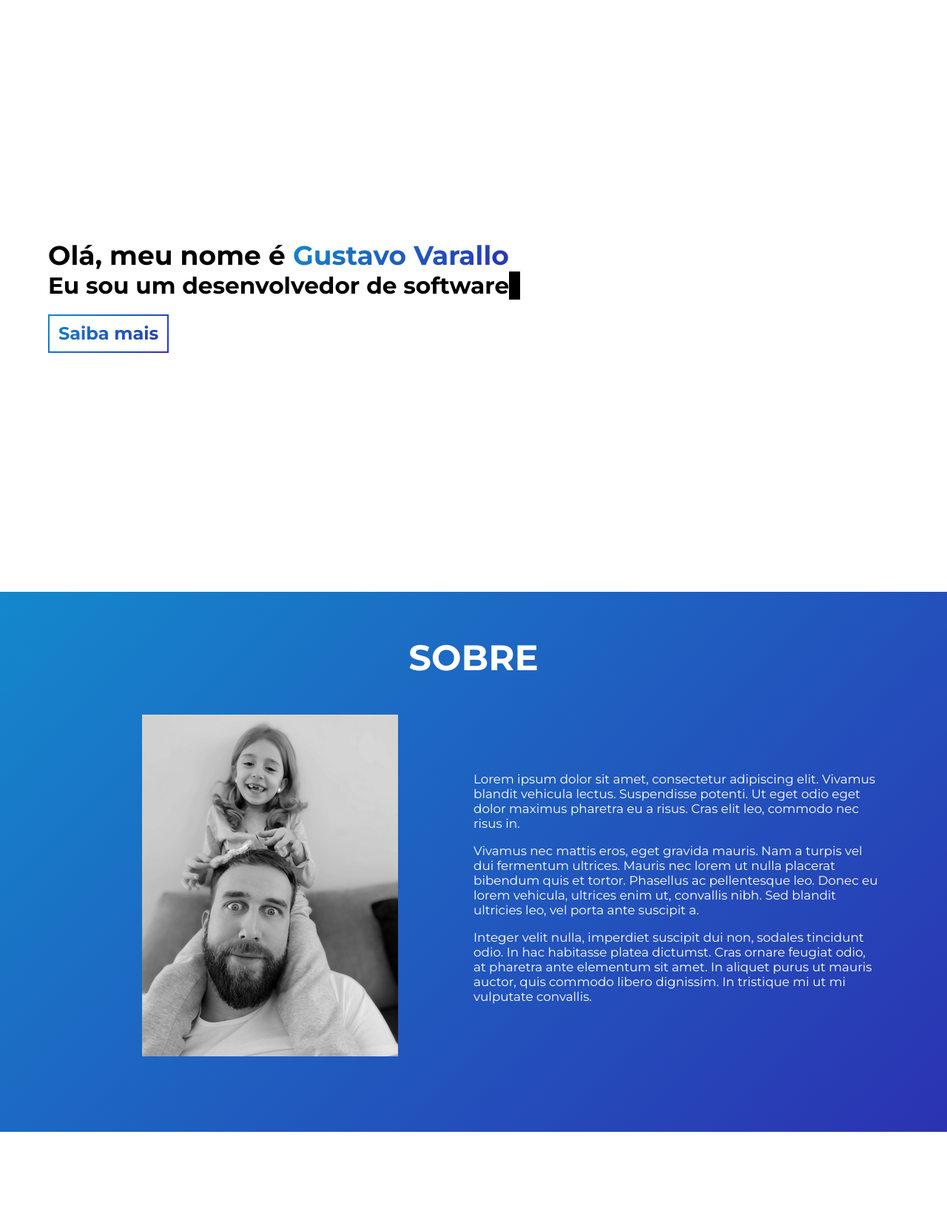
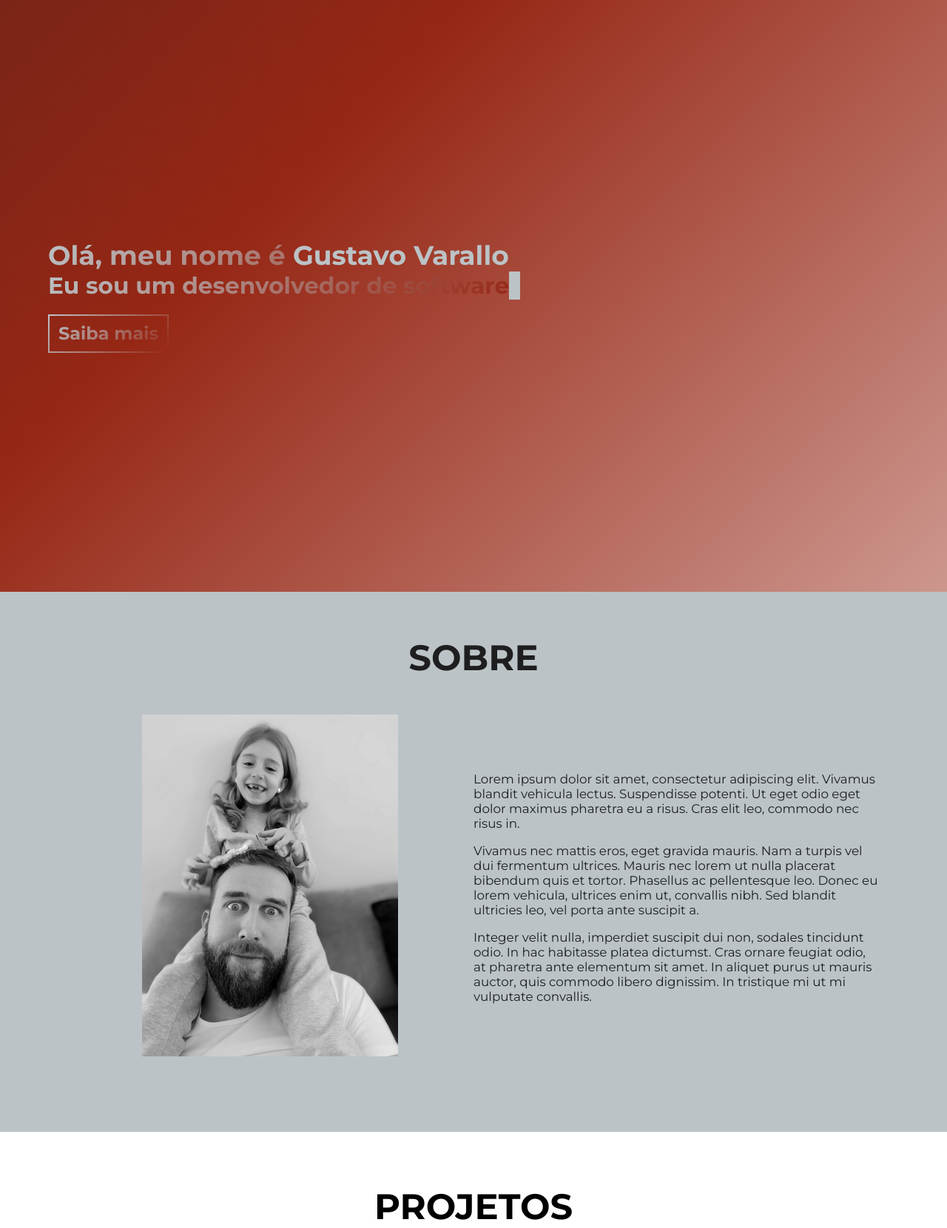
Before and after one commit to guvarallo/selfolio, a React (Create React App) app: page / in a window 1280 px wide. Shown: the whole page at 74% size. Before the commit the page ends 1578 px from the top, so only its background shows below. Built offline with nearby package versions, Linux system fonts and the light colour scheme.

Commit message:
modified main and about backgrounds

```diff
--- a/src/App.tsx
+++ b/src/App.tsx
@@ -2,12 +2,14 @@ import React from 'react';
 
 import Main from './components/Main/index';
 import About from './components/About/index';
+import Project from './components/Projects/index';
 import GlobalStyles from './styles/global';
 
 const App: React.FC = () => (
   <>
     <Main />
     <About />
+    <Project />
     <GlobalStyles />
   </>
 );
--- a/src/components/About/styles.ts
+++ b/src/components/About/styles.ts
@@ -1,8 +1,8 @@
 import styled from 'styled-components';
 
 export const Container = styled.div`
-  background: linear-gradient(135deg, #1488cc 0%, #2b32b2 100%);
-  color: white;
+  background: #bbc3c6;
+  color: #1e1e20;
 
   h1 {
     text-align: center;
--- a/src/components/Main/index.tsx
+++ b/src/components/Main/index.tsx
@@ -29,7 +29,7 @@ const Main: React.FC = () => {
         </h1>
         <div className="text-typing">{subtitle}</div>
       </Fade>
-      <Fade duration={1000} delay={1500} distance="30px">
+      <Fade left duration={1000} delay={1500} distance="30px">
         <Cta onClick={() => scrollTo(document.getElementById('about'))}>
           {cta}
         </Cta>
--- a/src/components/Main/styles.ts
+++ b/src/components/Main/styles.ts
@@ -7,31 +7,53 @@ export const Outdoor = styled.section`
   flex-direction: column;
   justify-content: center;
   align-items: flex-start;
-  background: #fff;
+  background: linear-gradient(-45deg, #fff, #962715, #1e1e20, #bbc3c6);
+  background-size: 400% 400%;
+  animation: gradient 15s ease infinite;
   font-weight: bold;
-  color: black;
-  margin-left: 65px;
   z-index: -1;
 
+  @keyframes gradient {
+    0% {
+      background-position: 0% 50%;
+    }
+    50% {
+      background-position: 100% 50%;
+    }
+    100% {
+      background-position: 0% 50%;
+    }
+  }
+
   h1 {
+    margin-left: 65px;
     white-space: nowrap;
     max-width: fit-content;
     font-weight: bold;
+    background: linear-gradient(135deg, #bbc3c6 0%, #962715 100%);
+    background-clip: text;
+    -webkit-background-clip: text;
+    -webkit-text-fill-color: transparent;
   }
 
   span {
-    background: linear-gradient(135deg, #1488cc 0%, #2b32b2 100%);
+    background: #bbc3c6;
     background-clip: text;
     -webkit-background-clip: text;
     -webkit-text-fill-color: transparent;
   }
 
   .text-typing {
+    margin-left: 65px;
     overflow: hidden;
     font-size: 1.3em;
     white-space: nowrap;
     max-width: fit-content;
     border-right: 0.5em solid black;
+    background: linear-gradient(135deg, #bbc3c6 0%, #962715 100%);
+    background-clip: text;
+    -webkit-background-clip: text;
+    -webkit-text-fill-color: transparent;
     animation: typing 2.5s steps(40, end), blink 1s step-end infinite !important;
   }
 
@@ -50,7 +72,7 @@ export const Outdoor = styled.section`
       border-color: transparent;
     }
     50% {
-      border-color: black;
+      border-color: #bbc3c6;
     }
   }
   /* @media (max-width: 75em) {
--- /dev/null
+++ b/src/components/Projects/index.tsx
@@ -0,0 +1,16 @@
+import React from 'react';
+import Fade from 'react-reveal/Fade';
+
+import { Container } from './styles';
+
+const Project: React.FC = () => {
+  return (
+    <Container>
+      <Fade duration={1000} delay={300} distance="30px">
+        <h1>Projetos</h1>
+      </Fade>
+    </Container>
+  );
+};
+
+export default Project;
--- /dev/null
+++ b/src/components/Projects/styles.ts
@@ -0,0 +1,13 @@
+import styled from 'styled-components';
+
+export const Container = styled.section`
+  background: #fff;
+
+  h1 {
+    text-align: center;
+    padding-top: 1rem;
+    font-size: 2rem;
+    font-weight: 700;
+    text-transform: uppercase;
+  }
+`;
--- a/src/styles/cta.ts
+++ b/src/styles/cta.ts
@@ -5,14 +5,15 @@ export const Cta = styled.a`
   position: relative;
   padding: 0.5rem;
   margin-top: 20px;
+  margin-left: 65px;
   font-weight: bold;
   line-height: 1;
   z-index: 1;
   transition: all cubic-bezier(0.19, 1, 0.22, 1) 0.6s;
   border: 2px solid transparent;
-  border-image: linear-gradient(135deg, #1488cc 0%, #2b32b2 100%);
+  border-image: linear-gradient(135deg, #bbc3c6 0%, #962715 100%);
   border-image-slice: 1;
-  background: linear-gradient(135deg, #1488cc 0%, #2b32b2 100%);
+  background: linear-gradient(135deg, #bbc3c6 0%, #962715 100%);
   -webkit-background-clip: text;
   -webkit-text-fill-color: transparent;
 
@@ -26,7 +27,7 @@ export const Cta = styled.a`
     bottom: 0;
     z-index: -1;
     transition: all cubic-bezier(0.19, 1, 0.22, 1) 0.3s;
-    background-image: linear-gradient(135deg, #1488cc 0%, #2b32b2 100%);
+    background-image: linear-gradient(135deg, #962715 0%, #bbc3c6 100%);
   }
 
   &:hover {
```
